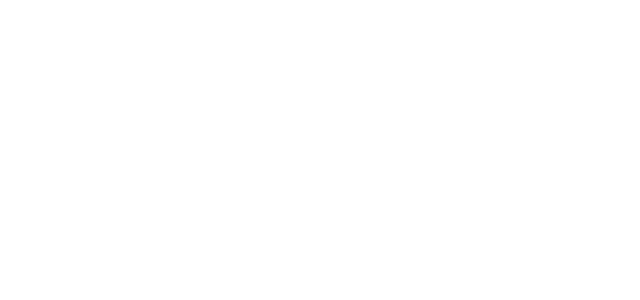
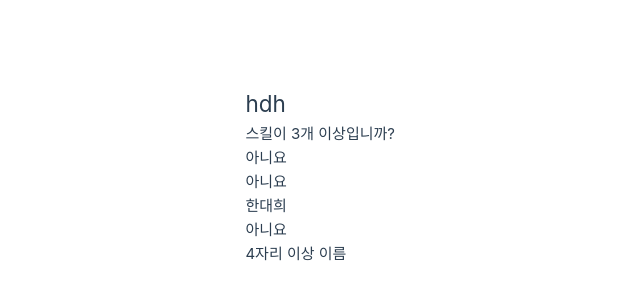
Before and after one commit to handaehee93/vue3Basic, a Vue app: page / in a window 1280 px wide. Shown: the part 224-524 px from the top of the page, without its empty margins (245-885 px from the left). Built offline with nearby package versions, Linux system fonts and the light colour scheme.

Commit message:
Computed 사용법

```diff
--- a/src/App.vue
+++ b/src/App.vue
@@ -1,11 +1,78 @@
 <template>
   <div>
+    <!-- 아래와 같이 {{  }}안에 자바스크립트 문법을 사용할 수 있지만 너무 길고 가독성이 떨어진다. -->
+    <h2>{{ dev.name }}</h2>
+    <div>스킬이 3개 이상입니까?</div>
+    <div>{{ dev.skills.length >= 5 ? '네' : '아니요' }}</div>
+
+    <!-- computed를 사용하면 훨씬 간결하게 작성할 수 있다. -->
+    <div>{{ hasSkills }}</div>
+    <div>{{ fullName }}</div>
+    <!-- 아래 처럼 메소드를 활용할 수도 있는데 굳이 computed를 사용하는 이유는 computed는 해당 값을 캐시하기 때문이다. -->
+    <div>{{ hasKills2() }}</div>
+
+    <!-- getter와 setter가 적용된 computed 예시  -->
+    <div>{{ fullNameLength }}</div>
 
   </div>
 </template>
 
 <script>
-  export default {
+import {reactive, computed,ref} from 'vue'
+
+export default {
+    setup () {
+      const dev = reactive({
+        name: 'hdh',
+        skills : ["vue3", "javaScript","java","spring"]
+      })
+
+      const hasSkills = computed(() => {
+        return dev.skills.length >= 5 ? '네' : '아니요'
+      })
+
+      const hasKills2 = () => {
+        return dev.skills.length >= 5 ? '네' : '아니요'
+      }
+
+
+
+
+      const firstName = ref('홍')
+      const lastName = ref("길동")
+
+      const fullName = computed(() => {
+        return firstName.value + lastName.value
+      })
+
+    // computed는 원래 readonly다. 따라서 computed안에 반응형 변수가 계산 되어 있어도 외부에서 그 값을 변경할 수 없다.
+    fullName.value = "hdh"
+
+    // 이때는 computed 내부에 getter와 setter를 만들어 주면 된다.
+    const fullNameLength = computed({
+      get(){
+         return (firstName.value + ' ' +  lastName.value).length > 3 ? '4자리 이상 이름': '3자리 이름'
+      },
+      set(val){
+    // split으로 생성된 배열의 각요소를 구조 분해 할당으로 받아오고 바로 반응형 변수에 할당해 준 것.
+        [firstName.value, lastName.value] = val.split(' ')
+      }
+    })
+
+    // 이렇게 value에 값을 전달하면 computed의 setter로 함수로 전달이 된다. setter함수 내부에서 반응형 변수의 값을 변경해 주면 된다.
+     fullNameLength.value = '한 대희';
+
+
+
+    return {
+      dev,
+      hasSkills,
+      hasKills2,
+      fullName,
+      fullNameLength
+    }
+  }
+
 
   }
 </script>
```
